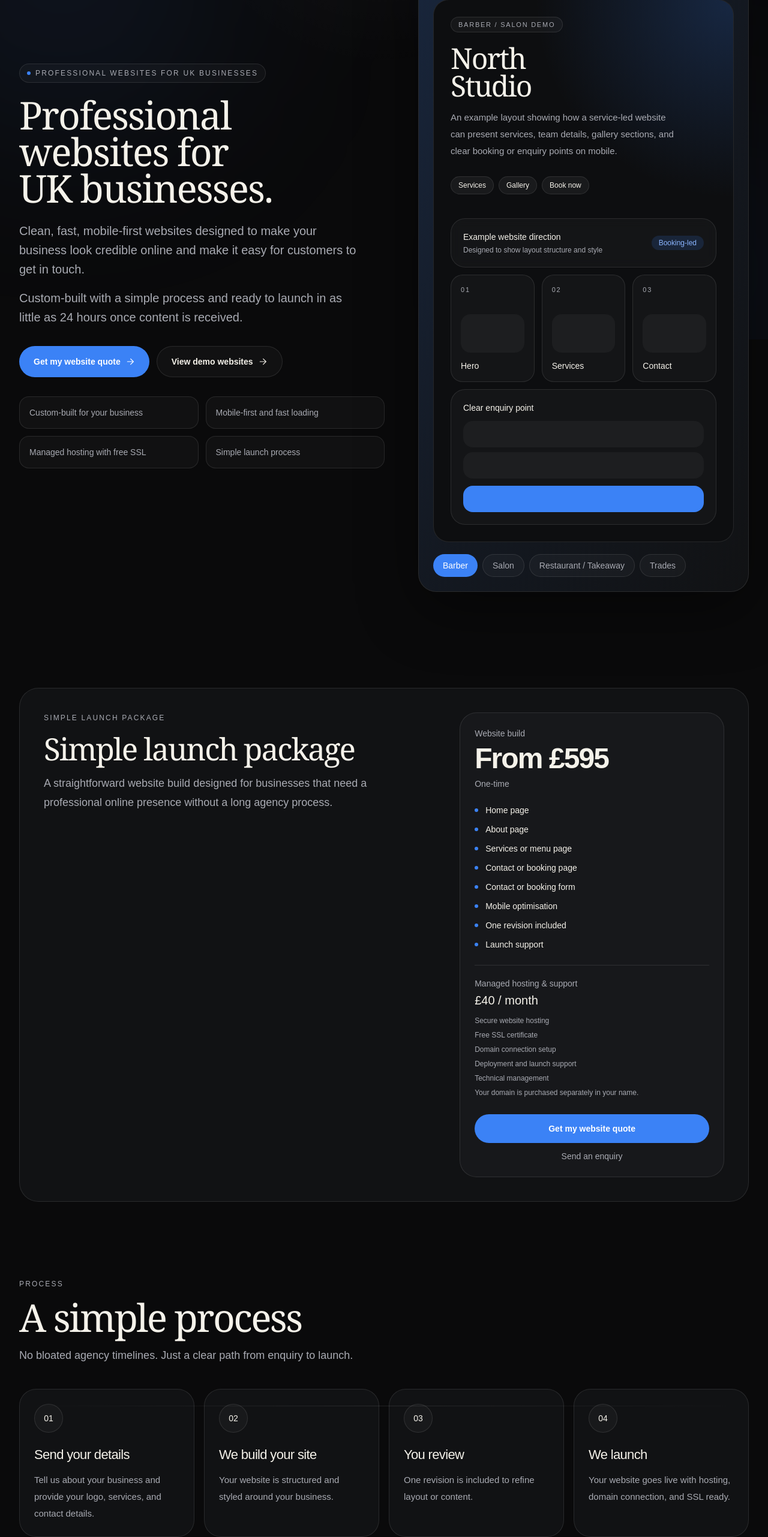
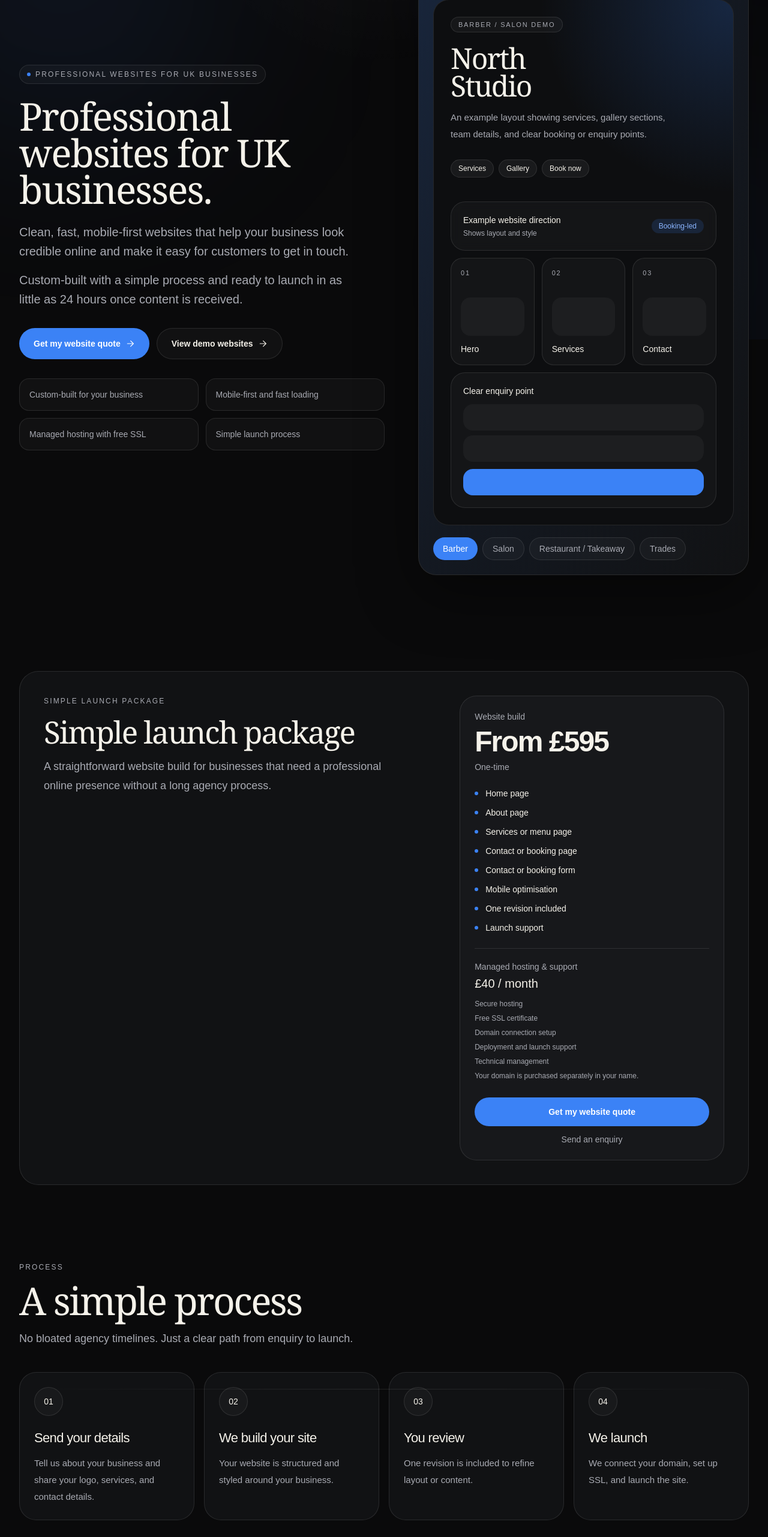
Before and after one commit to cleanwebsitesuk/cleanwebsites, a Next.js app: page / in a window 1280 px wide. Shown: the part 234-2797 px from the top of the page at 60% size. Built offline with nearby package versions, Linux system fonts and the light colour scheme.

Commit message:
Update page.tsx

```diff
--- a/app/page.tsx
+++ b/app/page.tsx
@@ -14,7 +14,7 @@ const demoTabs = [
     accent: "from-[#3B82F6]/18 via-[#3B82F6]/6 to-transparent",
     badge: "Booking-led",
     description:
-      "An example layout showing how a service-led website can present services, team details, gallery sections, and clear booking or enquiry points on mobile.",
+      "An example layout showing services, gallery sections, team details, and clear booking or enquiry points.",
     stats: ["Services", "Gallery", "Book now"],
     href: "/demo/barber",
   },
@@ -27,7 +27,7 @@ const demoTabs = [
     accent: "from-[#3B82F6]/14 via-[#3B82F6]/5 to-transparent",
     badge: "Brand-first",
     description:
-      "A preview build with clean styling, service pricing, profile sections, and simple conversion points designed to suit beauty and studio-based businesses.",
+      "A preview build with clean styling, service pricing, profile sections, and simple conversion points.",
     stats: ["Treatments", "Pricing", "Consultation"],
     href: "/demo/salon",
   },
@@ -40,7 +40,7 @@ const demoTabs = [
     accent: "from-[#3B82F6]/16 via-[#3B82F6]/5 to-transparent",
     badge: "Menu-ready",
     description:
-      "An example structure for hospitality businesses with menu sections, opening hours, contact details, and an easy route to bookings or enquiries.",
+      "An example structure for hospitality businesses with menu sections, opening hours, and easy booking or enquiry points.",
     stats: ["Menu", "Hours", "Reserve"],
     href: "/demo/burger",
   },
@@ -53,7 +53,7 @@ const demoTabs = [
     accent: "from-[#3B82F6]/15 via-[#3B82F6]/4 to-transparent",
     badge: "Quote-led",
     description:
-      "A preview layout for local and service-based businesses with service breakdowns, coverage areas, and a quote journey that is easy to follow.",
+      "A preview layout for local and service-based businesses with service breakdowns and a clear quote journey.",
     stats: ["Domestic", "Commercial", "Get a quote"],
     href: "/demo/trades",
   },
@@ -62,19 +62,19 @@ const demoTabs = [
 const featuredDemos = [
   {
     title: "Barber / Salon",
-    copy: "Preview a booking-led, brand-first example layout with services, gallery sections, and clear contact points.",
+    copy: "A booking-led example layout with services, gallery sections, and clear contact points.",
     href: "/demo/barber",
     kicker: "Demo website",
   },
   {
     title: "Restaurant / Takeaway",
-    copy: "An example build with a menu-first structure, opening hours, directions, and strong mobile action points.",
+    copy: "A menu-first example build with opening hours, directions, and strong mobile action points.",
     href: "/demo/burger",
     kicker: "Demo website",
   },
   {
     title: "Trades / Services",
-    copy: "A service-led example layout with trust sections, coverage areas, and a clean quote request journey.",
+    copy: "A service-led example layout with trust sections, coverage areas, and a clear quote request flow.",
     href: "/demo/trades",
     kicker: "Demo website",
   },
@@ -84,7 +84,7 @@ const processSteps = [
   {
     step: "01",
     title: "Send your details",
-    desc: "Tell us about your business and provide your logo, services, and contact details.",
+    desc: "Tell us about your business and share your logo, services, and contact details.",
   },
   {
     step: "02",
@@ -99,22 +99,22 @@ const processSteps = [
   {
     step: "04",
     title: "We launch",
-    desc: "Your website goes live with hosting, domain connection, and SSL ready.",
+    desc: "We connect your domain, set up SSL, and launch the site.",
   },
 ];
 
 const trustCards = [
   {
     title: "Clear structure",
-    copy: "Built so visitors can quickly understand what your business does and how to get in touch.",
+    copy: "Visitors can quickly understand what you do and how to contact you.",
   },
   {
-    title: "Mobile-first layouts",
-    copy: "Designed to feel clean, modern, and easy to use on phones as well as desktop.",
+    title: "Mobile-first layout",
+    copy: "Built to look clean and work properly on phones as well as desktop.",
   },
   {
     title: "Fast loading pages",
-    copy: "Focused on speed, clarity, and obvious enquiry or booking points throughout the site.",
+    copy: "Focused on speed, clarity, and easy enquiry or booking points.",
   },
 ];
 
@@ -281,14 +281,13 @@ export default function Home() {
               Professional websites for UK businesses
             </div>
 
-            <h1 className="mt-6 max-w-[12ch] font-serif text-[clamp(2.8rem,5vw,4.8rem)] leading-[0.95] tracking-[-0.03em] text-[#F5F2EA]">
+            <h1 className="mt-6 max-w-[13ch] font-serif text-[clamp(2.8rem,5vw,4.8rem)] leading-[0.95] tracking-[-0.03em] text-[#F5F2EA]">
               Professional websites for UK businesses.
             </h1>
 
             <p className="mt-6 max-w-xl text-[18px] leading-8 text-[#A9ABB3] sm:text-[20px]">
-              Clean, fast, mobile-first websites designed to make your business
-              look credible online and make it easy for customers to get in
-              touch.
+              Clean, fast, mobile-first websites that help your business look
+              credible online and make it easy for customers to get in touch.
             </p>
 
             <p className="mt-4 max-w-xl text-[18px] leading-8 text-[#A9ABB3] sm:text-[20px]">
@@ -395,7 +394,7 @@ export default function Home() {
                               Example website direction
                             </div>
                             <div className="mt-1 text-xs text-[#A9ABB3]">
-                              Designed to show layout structure and style
+                              Shows layout and style
                             </div>
                           </div>
                           <span className="rounded-full bg-[#3B82F6]/15 px-3 py-1 text-xs font-medium text-[#8BB5FF]">
@@ -470,9 +469,8 @@ export default function Home() {
                   Simple launch package
                 </h2>
                 <p className="mt-4 max-w-xl text-[18px] leading-8 text-[#A9ABB3]">
-                  A straightforward website build designed for businesses that
-                  need a professional online presence without a long agency
-                  process.
+                  A straightforward website build for businesses that need a
+                  professional online presence without a long agency process.
                 </p>
               </div>
 
@@ -483,9 +481,7 @@ export default function Home() {
                   From £595
                 </div>
 
-                <div className="mt-2 text-sm text-[#A9ABB3]">
-                  One-time
-                </div>
+                <div className="mt-2 text-sm text-[#A9ABB3]">One-time</div>
 
                 <div className="mt-6 space-y-3 text-sm text-[#F5F2EA]">
                   {[
@@ -515,7 +511,7 @@ export default function Home() {
                   </div>
 
                   <div className="mt-3 space-y-2 text-xs text-[#A9ABB3]">
-                    <p>Secure website hosting</p>
+                    <p>Secure hosting</p>
                     <p>Free SSL certificate</p>
                     <p>Domain connection setup</p>
                     <p>Deployment and launch support</p>
@@ -604,19 +600,17 @@ export default function Home() {
               direction, and how your website could be organised.
             </p>
             <p className="mt-4 max-w-xl text-[18px] leading-8 text-[#A9ABB3]">
-              Whether your business needs enquiries, bookings, or quote
-              requests, the structure is designed to make it easy for customers
-              to take action.
+              Built to support enquiries, bookings, or quote requests.
             </p>
           </div>
 
           <div className="mt-8 flex flex-wrap gap-3 text-sm text-[#A9ABB3]">
             {[
               "Service businesses",
-              "Studios and beauty businesses",
+              "Studios and beauty",
               "Restaurants and hospitality",
               "Local service companies",
-              "Other small and local businesses",
+              "Other small businesses",
             ].map((item) => (
               <div
                 key={item}
@@ -693,12 +687,12 @@ export default function Home() {
                 Designed to make your business look established online
               </h2>
               <p className="mt-5 text-[18px] leading-8 text-[#A9ABB3]">
-                A good website should make it easy for customers to trust your
-                business and get in touch.
+                A good website should help customers trust your business and get
+                in touch easily.
               </p>
               <p className="mt-4 text-[18px] leading-8 text-[#A9ABB3]">
                 The result is a website that feels modern, professional, and
-                easy for customers to use.
+                easy to use.
               </p>
             </div>
 
@@ -718,11 +712,11 @@ export default function Home() {
               ))}
               <div className="rounded-[26px] border border-white/10 bg-[#111214] p-6 transition duration-300 hover:border-white/15 hover:bg-[#141518]">
                 <h3 className="text-[22px] tracking-[-0.03em] text-[#F5F2EA]">
-                  Obvious enquiry or booking points
+                  Clear enquiry points
                 </h3>
                 <p className="mt-3 text-[15px] leading-7 text-[#A9ABB3]">
-                  Structured so customers always have a clear next step, whether
-                  that is calling, messaging, booking, or requesting a quote.
+                  Customers always have a clear next step to call, message,
+                  book, or request a quote.
                 </p>
               </div>
             </div>
@@ -744,8 +738,8 @@ export default function Home() {
                 steps.
               </p>
               <p className="mx-auto mt-4 max-w-2xl text-[18px] leading-8 text-[#A9ABB3]">
-                Websites start from £595 with managed hosting from £40/month
-                after launch.
+                Websites start from £595. Managed hosting is £40/month after
+                launch.
               </p>
 
               <div className="mt-8 flex flex-col items-center justify-center gap-3 sm:flex-row">
```
